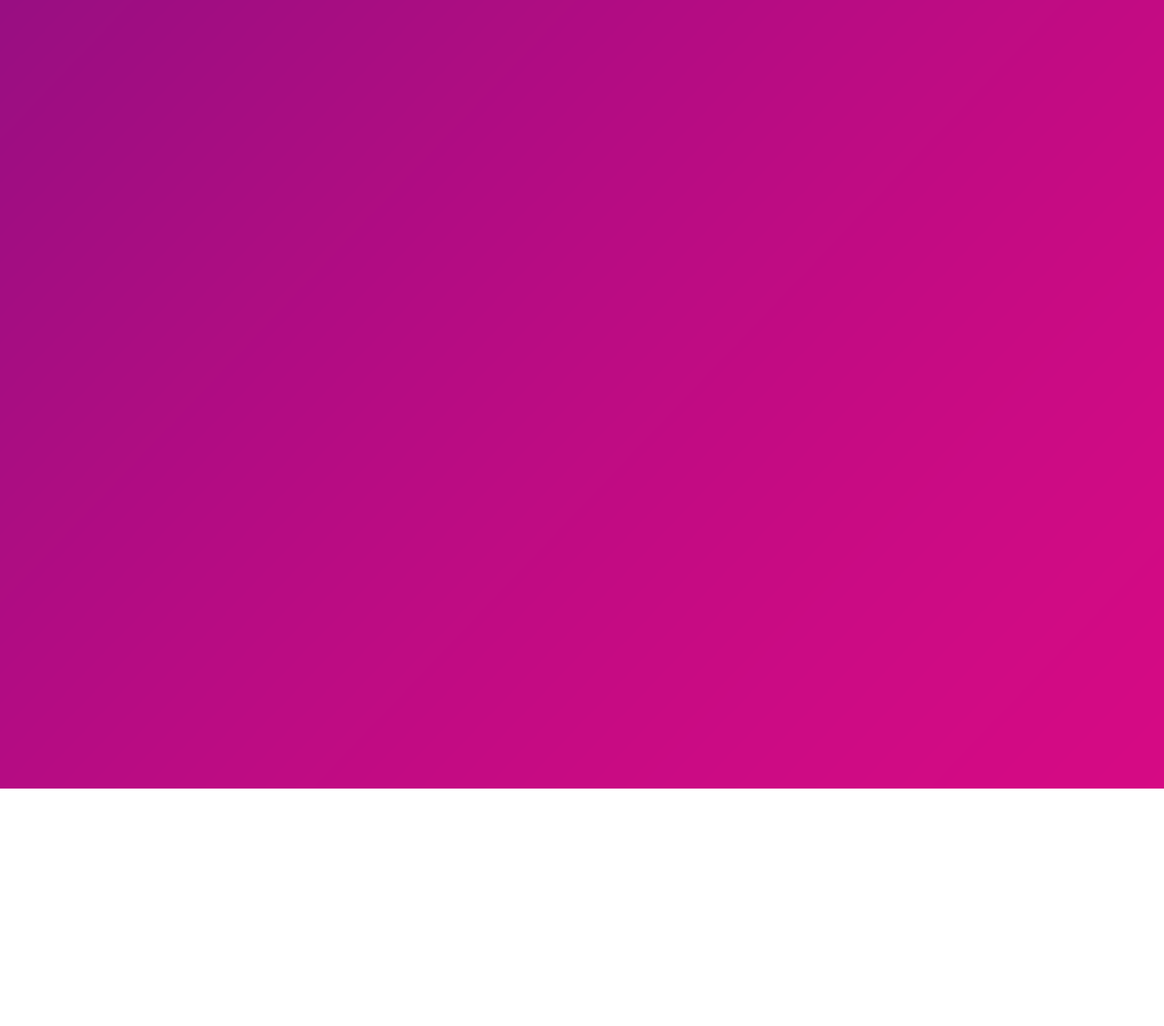
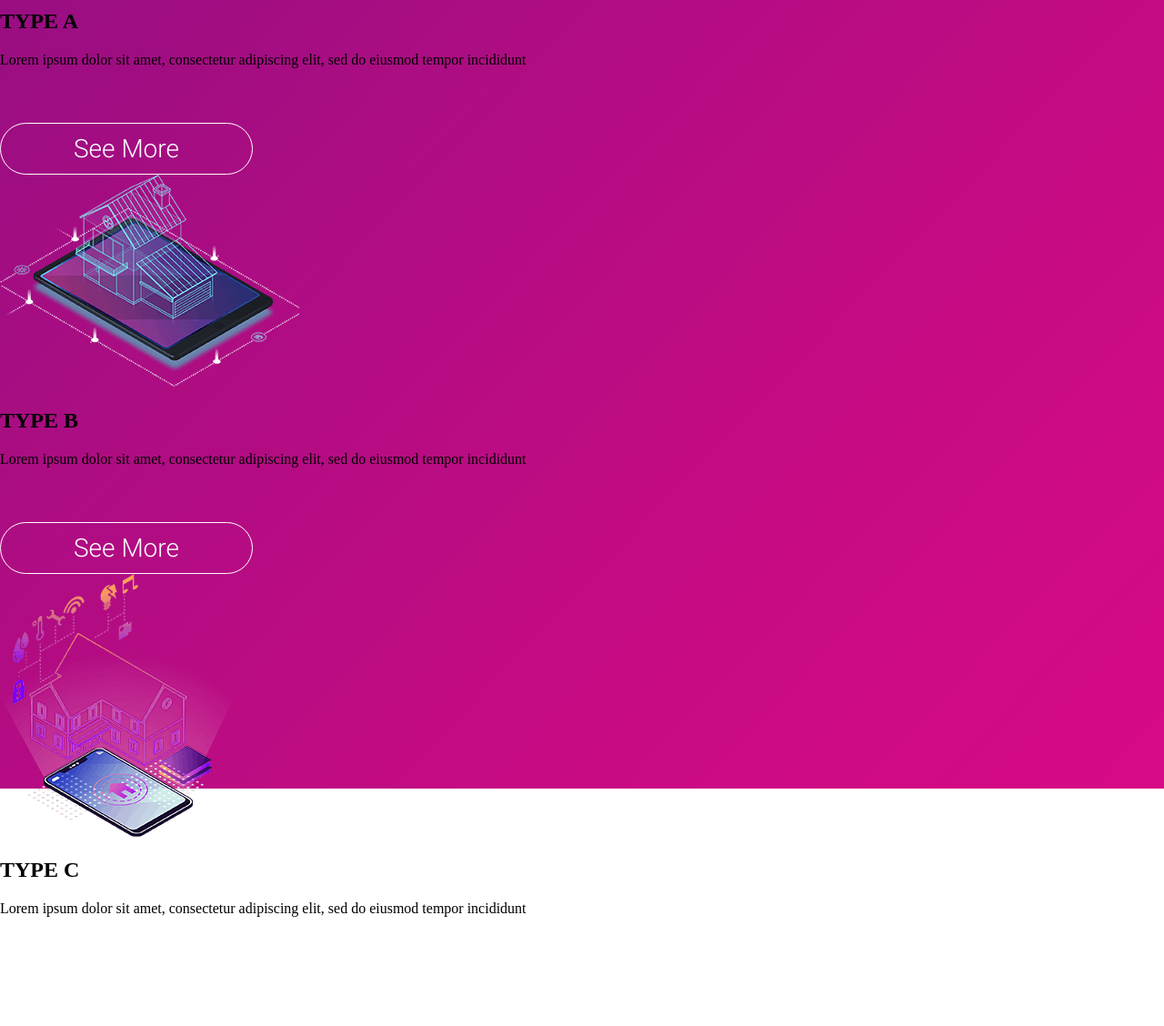
Before and after one commit to ArtemMartynow/future-is-now, a website built with Vite: page index.html in a window 1280 px wide. Shown: the part 2680-3808 px from the top of the page at 91% size. Built offline with nearby package versions, Linux system fonts and the light colour scheme.

Commit message:
created markings for security-mode

```diff
--- a/index.html
+++ b/index.html
@@ -75,6 +75,38 @@
         </p>
       </div>
     </div>
+    <div class="security-mode">
+      <h2 class="security-mode__title"></h2>
+      <div class="cards">
+        <div class="cards__card">
+          <img src="./src/assets/images/4.png" alt="cards__img" class="cards__img">
+          <h2 class="cards__title">TYPE A</h2>
+          <p class="cards__subtitle">
+            Lorem ipsum dolor sit amet, consectetur adipiscing
+            elit, sed do eiusmod tempor incididunt
+          </p>
+          <button class="btn cards__btn">See More</button>
+        </div>
+        <div class="cards__card">
+          <img src="./src/assets/images/5.png" alt="cards__img" class="cards__img">
+          <h2 class="cards__title">TYPE B</h2>
+          <p class="cards__subtitle">
+            Lorem ipsum dolor sit amet, consectetur adipiscing
+            elit, sed do eiusmod tempor incididunt
+          </p>
+          <button class="btn cards__btn">See More</button>
+        </div>
+        <div class="cards__card">
+          <img src="./src/assets/images/6.png" alt="cards__img" class="cards__img">
+          <h2 class="cards__title">TYPE C</h2>
+          <p class="cards__subtitle">
+            Lorem ipsum dolor sit amet, consectetur adipiscing
+            elit, sed do eiusmod tempor incididunt
+          </p>
+          <button class="btn cards__btn">See More</button>
+        </div>
+      </div>
+    </div>
 
 
     <img src="./src/assets/images/top-background.png" alt="top-background" class="body__backgroung-top">
```
Also changed, not shown: src/assets/images/4.png (added), src/assets/images/5.png (added), src/assets/images/6.png (added).
